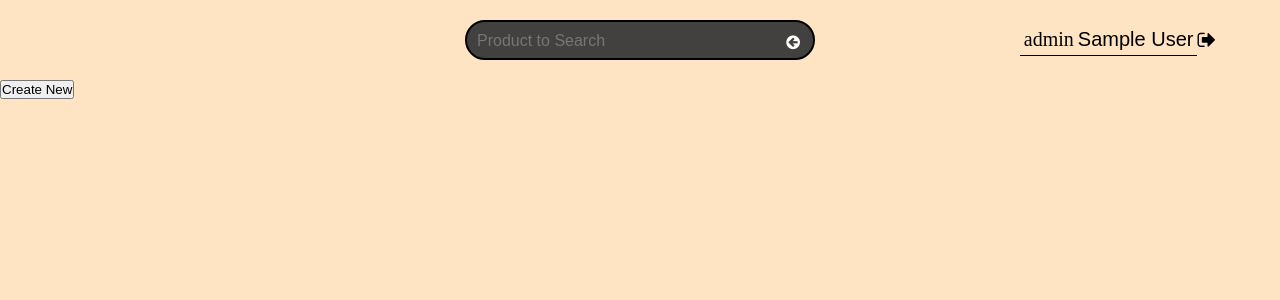
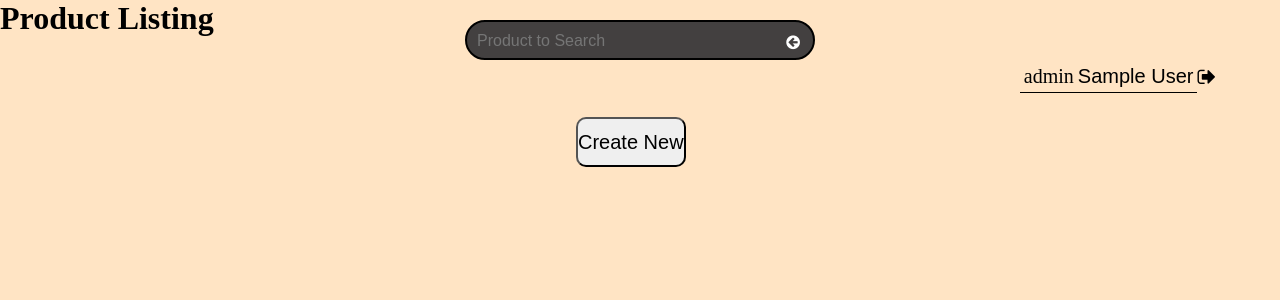
Before and after one commit to TeamNumber5/Kiosk, a Django app: template menu/templates/productListing.html in a window 1280 px wide. Shown: the top 300 px of the page. Run offline with Django 3.2, Linux system fonts and the light colour scheme; the template is opened without the code that fills it: most values are stand-ins (such as "Sample title", 1, 10 or a date in 2020).

Commit message:
Moving button

```diff
--- a/menu/templates/productListing.html
+++ b/menu/templates/productListing.html
@@ -10,6 +10,7 @@
         <script type="text/javascript" src="{% static 'scripts/ProductListing.js' %}" defer></script>
 
     <body>
+        <h1 id="tmp">Product Listing</h1>
 
         <nav>
         <div class="info">
--- a/static/css/product_listing.css
+++ b/static/css/product_listing.css
@@ -109,3 +109,15 @@ body {
     font-size: 20px;
     cursor: pointer;
 }
+
+.button{
+    display: inline-block;
+    position: relative;
+    font-size: 20px;
+    margin-left: 45%;
+    margin-right: 40%:
+    width: 20%;
+    height: 50px;
+    cursor: pointer;
+    border-radius: 10px;
+}
```
